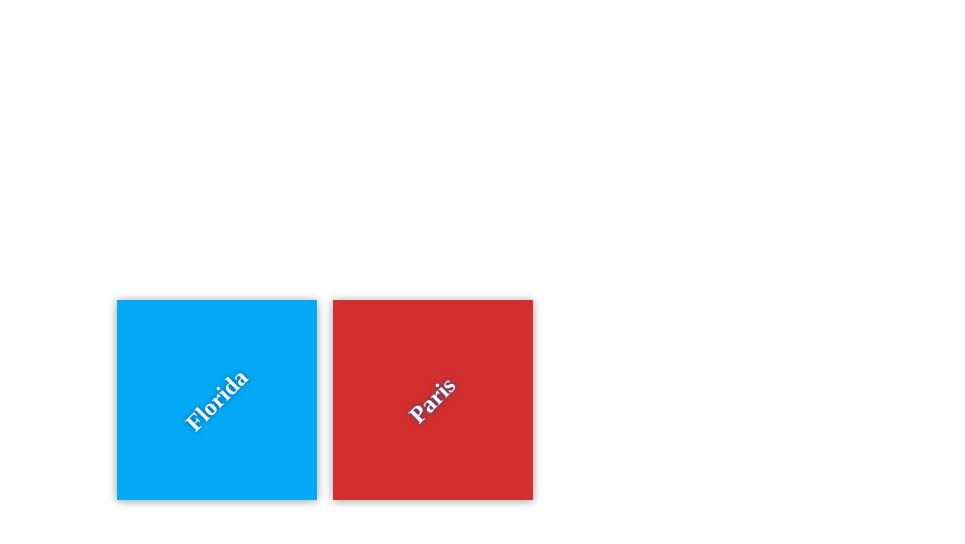
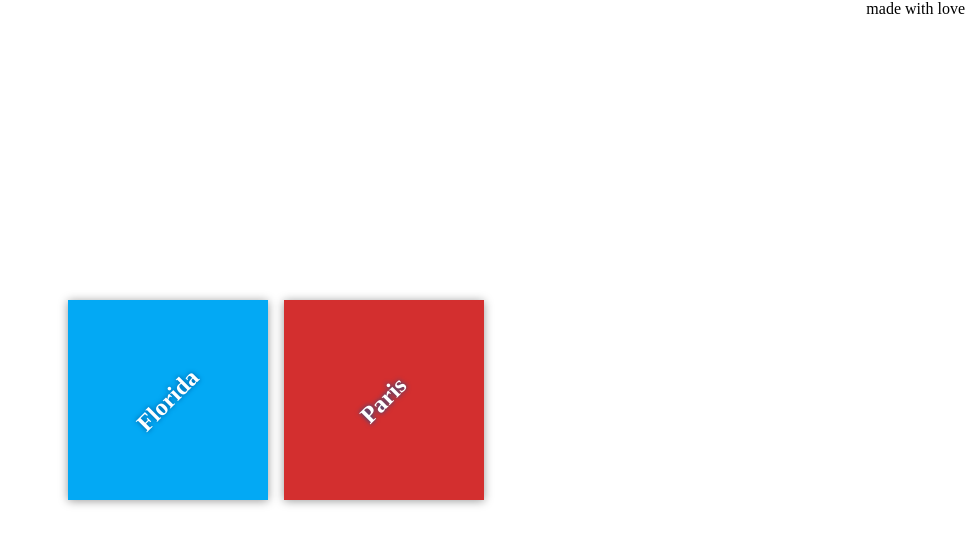
Before and after one commit to Vaeshkar/udacity_my-travel-plans, a plain HTML site: page index.html in a window 1280 px wide. Shown: the whole page, without its empty margins (315-1280 px from the left). Drawn offline with Linux system fonts and the light colour scheme.

Commit message:
making a 4th commit.

```diff
--- a/index.html
+++ b/index.html
@@ -22,5 +22,8 @@
 
     </div>
 
+    <footer>
+        made with love
+    </footer>
 </body>
 </html>
```
